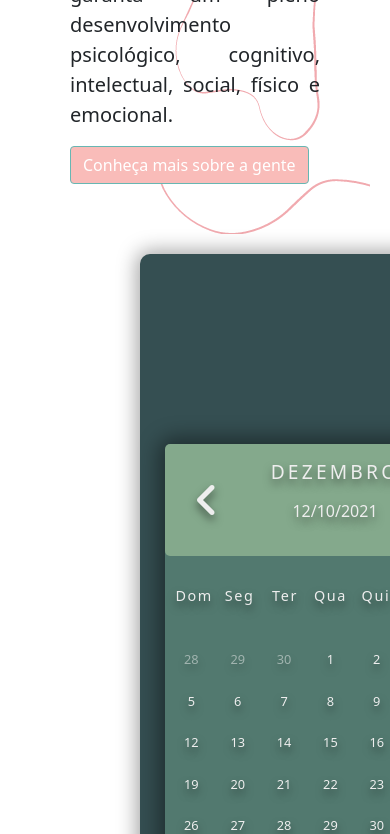
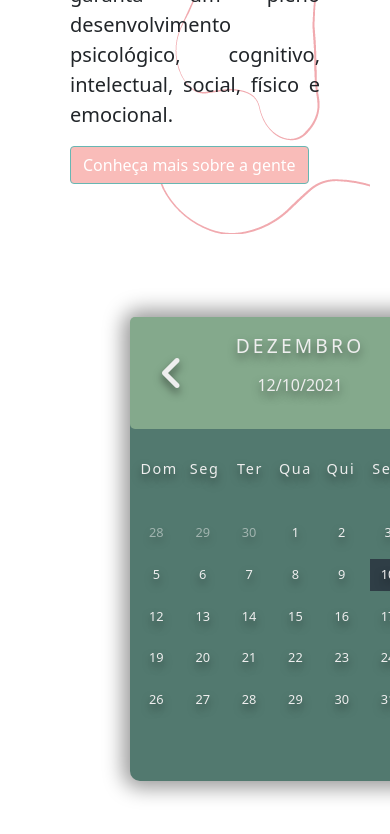
Before and after one commit to lorrayneantonielle/Site-creche, a PHP site: page / in a window 390 px wide; the page is wider, and only the part inside the window is pictured. Shown: the part 754-1588 px from the top of that part. Run offline with PHP 8.4, Linux system fonts and the light colour scheme; grey boxes are pictures that could not be loaded.

Commit message:
atualizando calendario na div

```diff
--- a/css/style/calendario.css
+++ b/css/style/calendario.css
@@ -11,12 +11,14 @@ html {
 
 .container {
     width: 100%;
-    height: 100vh;
-    background-color: #354f52;
-    color:#eee;
+    height: 70vh;
+    background-color: #ffffff;
+    color: #eee;
     display: flex;
     justify-content: center;
     align-items: center;
+    box-shadow: none;
+    margin-left: 105px;
 }
 
 .calendar {
@@ -104,8 +106,8 @@ html {
 }
 
 .days div:hover:not(.today) {
-    background-color: #fff;
-    border: 0.2rem solid #2f3e46;
+    /* background-color: #ffffff; */
+    border: 0.1rem solid #2f3e46;
     cursor: pointer;
 }
 
--- a/css/style/estilo.css
+++ b/css/style/estilo.css
@@ -44,7 +44,7 @@ section {
     justify-content: flex-start;
     align-items: center;
     min-height: 55vh;
-    background-image: url("baixados.png");
+    /* background-image: url("baixados.png"); */
     background-color: white;
     overflow: hidden;
   }
--- a/index.html
+++ b/index.html
@@ -92,9 +92,9 @@
 
       <!-- ÁREA AGENDA  -->
       <div class="row">
-        <div class="col-md-4">
+        <!-- <div class="col-md-4">
 
-        </div>
+        </div> -->
         <div class="col-md-4">
           <div class="container">
             <div class="calendar">
```
